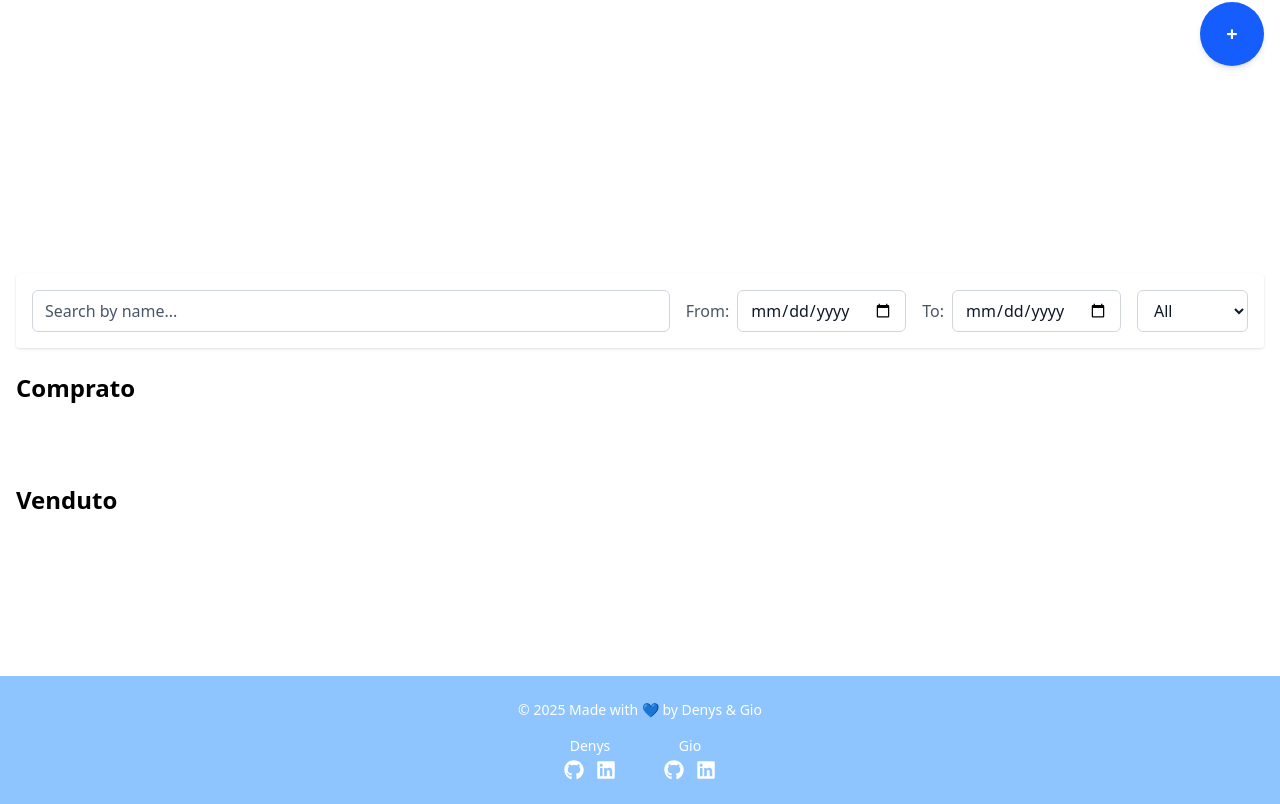
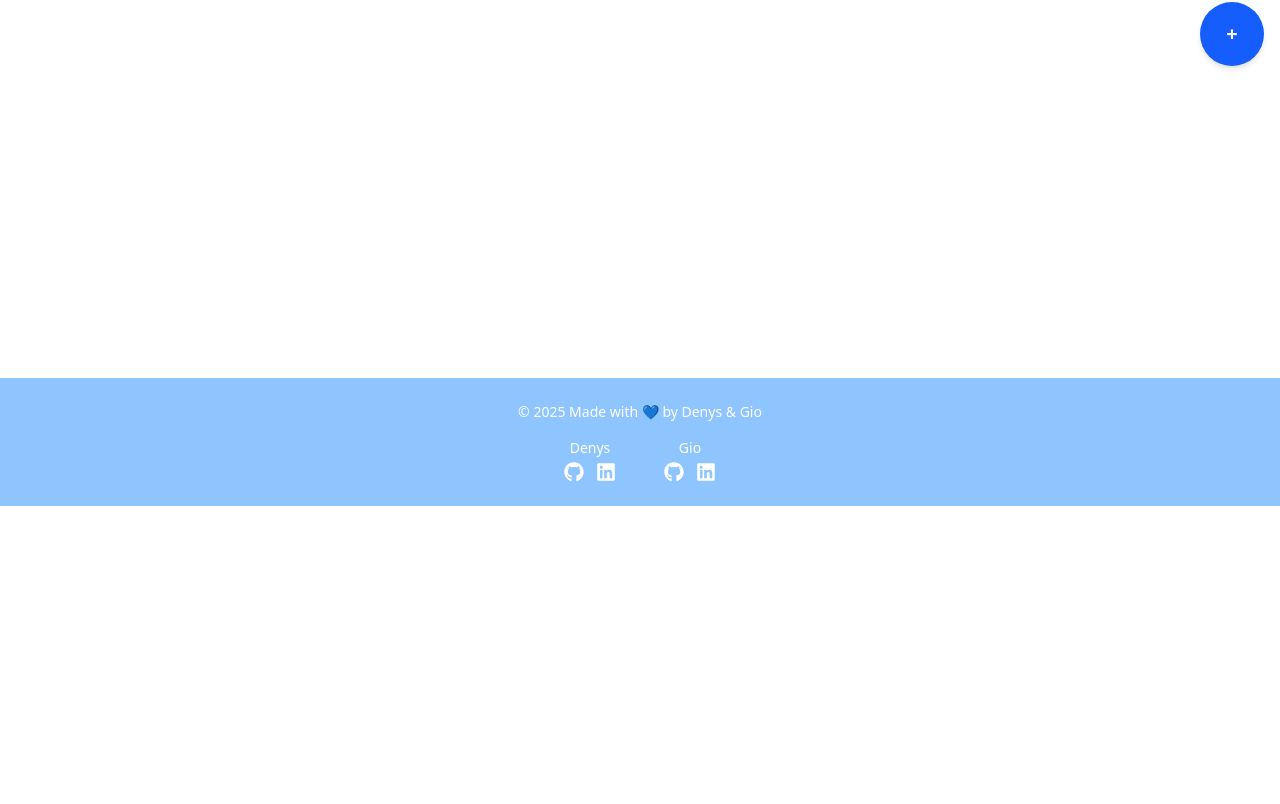
Before and after one commit to DenysPashkov/DropshipTracker, a React (Vite) app: page / in a window 1280 px wide. Shown: the part 718-1522 px from the top of the page. After the commit the page ends 1224 px from the top, so only its background shows below. Built offline with nearby package versions, Linux system fonts and the light colour scheme.

Commit message:
Remove HomeBody component from Home screen

```diff
--- a/src/screens/Home.tsx
+++ b/src/screens/Home.tsx
@@ -1,14 +1,13 @@
 import { FloatingButton } from "../components/FloatingButton";
 import Footer from "../components/Footer";
 import { Header } from "../components/Header";
-import { HomeBody } from "../components/HomeBody";
 
 export function Home() {
   return (
     <div className="flex flex-col min-h-screen pt-14 space-y-30">
       <Header />
       <main className="flex-grow">
-        <HomeBody theme="light"/>
+
         <FloatingButton />
       </main>
       <Footer />
```
